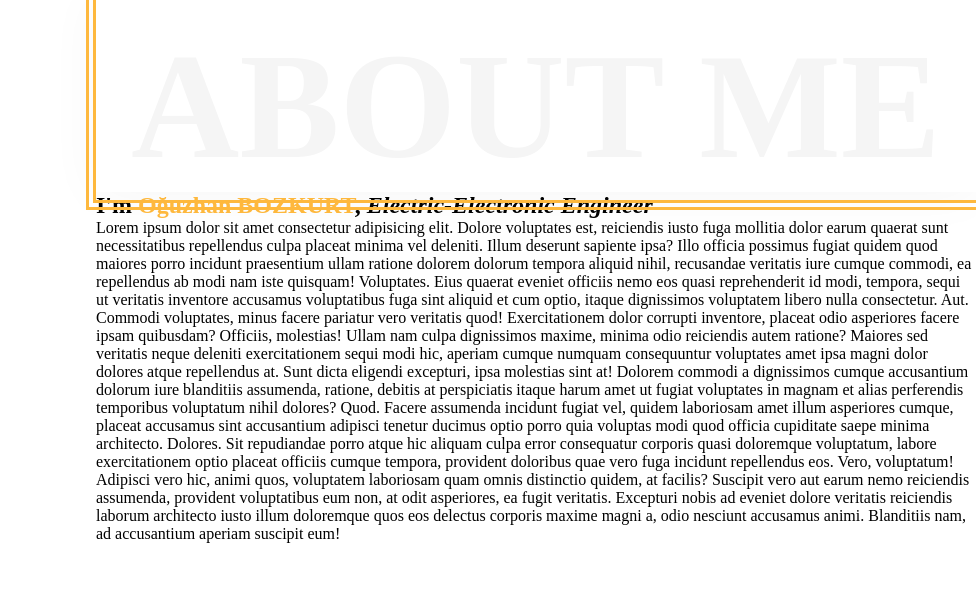
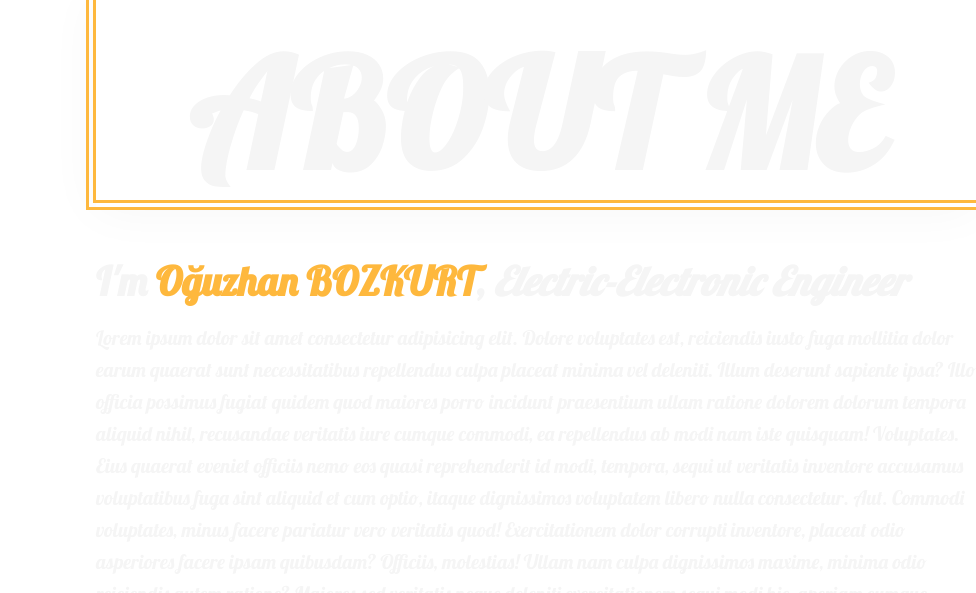
Before and after one commit to oguzhanbzkrt/portfolioguzhan, a plain HTML site: page about.html in a window 1280 px wide. Shown: the top 593 px of the page, 304-1280 px from the left. Drawn offline with Linux system fonts and the light colour scheme.

Commit message:
yazı düzenlemeleri

```diff
--- a/about.html
+++ b/about.html
@@ -4,6 +4,9 @@
     <meta charset="UTF-8">
     <meta name="viewport" content="width=device-width, initial-scale=1.0">
     <title>Document</title>
+    <link rel="preconnect" href="https://fonts.googleapis.com">
+    <link rel="preconnect" href="https://fonts.gstatic.com" crossorigin>
+    <link href="https://fonts.googleapis.com/css2?family=Lobster&display=swap" rel="stylesheet">
     <link rel="stylesheet" href="style_2.css">
 </head>
 <body>
--- a/style_2.css
+++ b/style_2.css
@@ -45,6 +45,7 @@ body{
 }
 
 .aboutHome .box1 h1{
+    font-family: 'Lobster', cursive;
     font-size: 150px;
     color: whitesmoke;
     display: flex;
@@ -53,7 +54,20 @@ body{
     padding-top: 20px;
     box-shadow: 0 0 50px;
 }
-
+.aboutHome .box1 h2{
+    font-family: 'Lobster', cursive;
+    font-size: 40px;
+    color: whitesmoke;
+    font-weight: bold;
+    margin-top: 3rem;
+}
+.aboutHome .box1 p{
+    font-family: 'Lobster', cursive;
+    font-size: 20px;
+    color: whitesmoke;
+    margin-top: 1rem;
+    line-height: 2rem;
+}
 header{
     display: flex;
 
```
